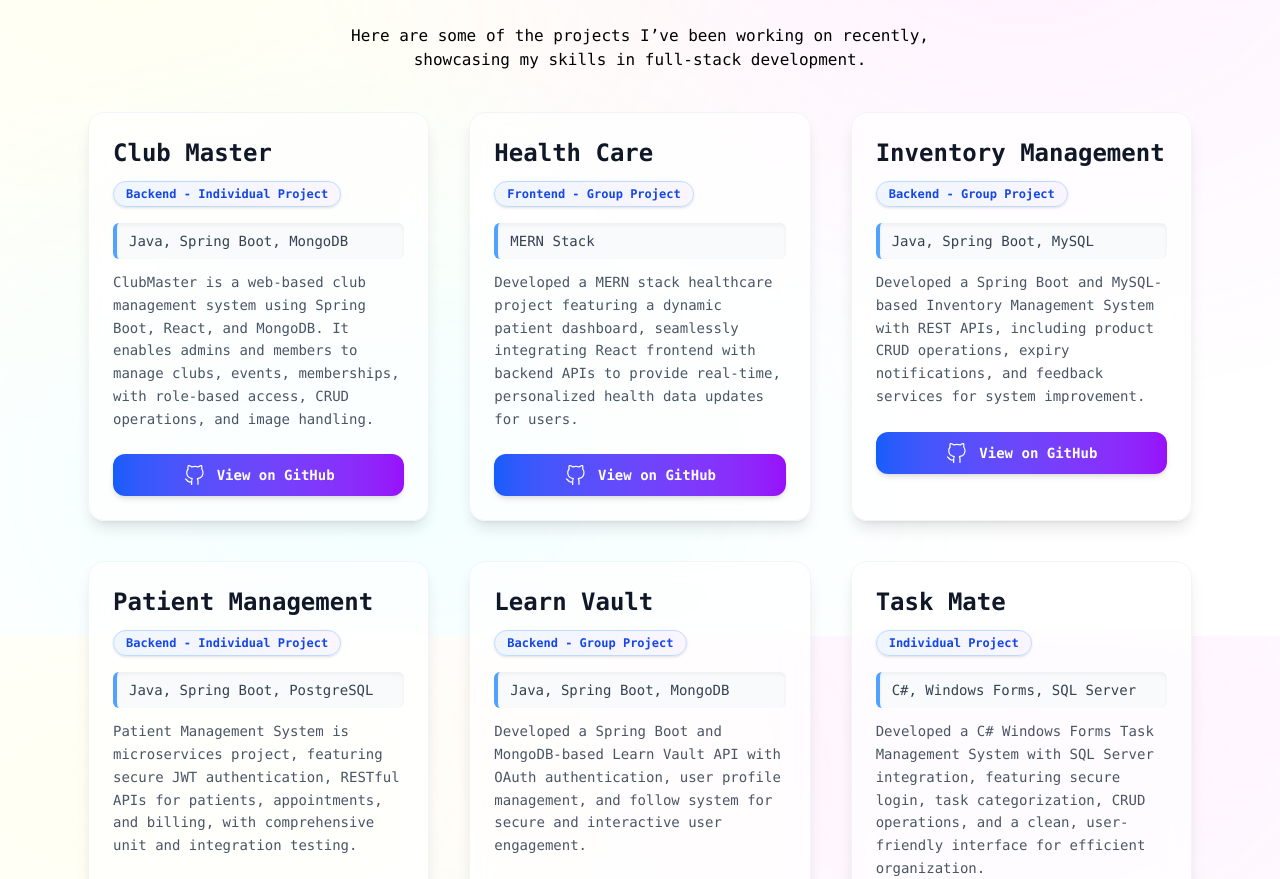
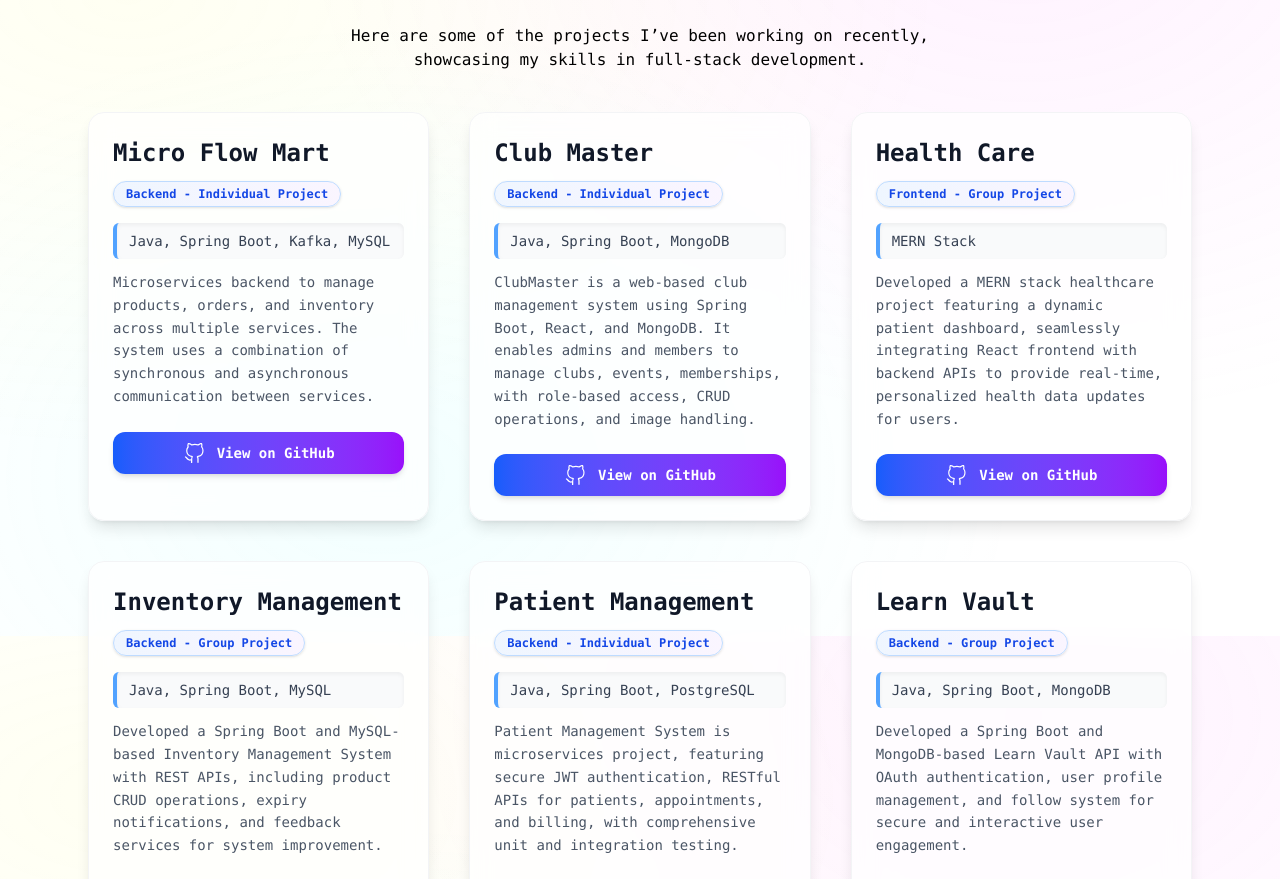
Before and after one commit to kavishka-wilagedara/my-portfolio, a React (Vite) app: page / in a window 1280 px wide. Shown: the part 2597-3476 px from the top of the page. Built offline with nearby package versions, Linux system fonts and the light colour scheme; no server answers.

Commit message:
add new data for project section

```diff
--- a/src/sections/Project.jsx
+++ b/src/sections/Project.jsx
@@ -4,6 +4,14 @@ import { IoIosArrowRoundForward } from "react-icons/io";
 
 const Project = () => {
   const [projects] = useState([
+    {
+      name: "Micro Flow Mart",
+      type: "Backend - Individual Project",
+      techStack: "Java, Spring Boot, Kafka, MySQL",
+      infor:
+        "Microservices backend to manage products, orders, and inventory across multiple services. The system uses a combination of synchronous and asynchronous communication between services.",
+        github: "https://github.com/kavishka-wilagedara/micro-flow-mart",
+    },
     {
       name: "Club Master",
       type: "Backend - Individual Project",
```
Also changed, not shown: 1 other file (tests, documents, lock files or other folders).
